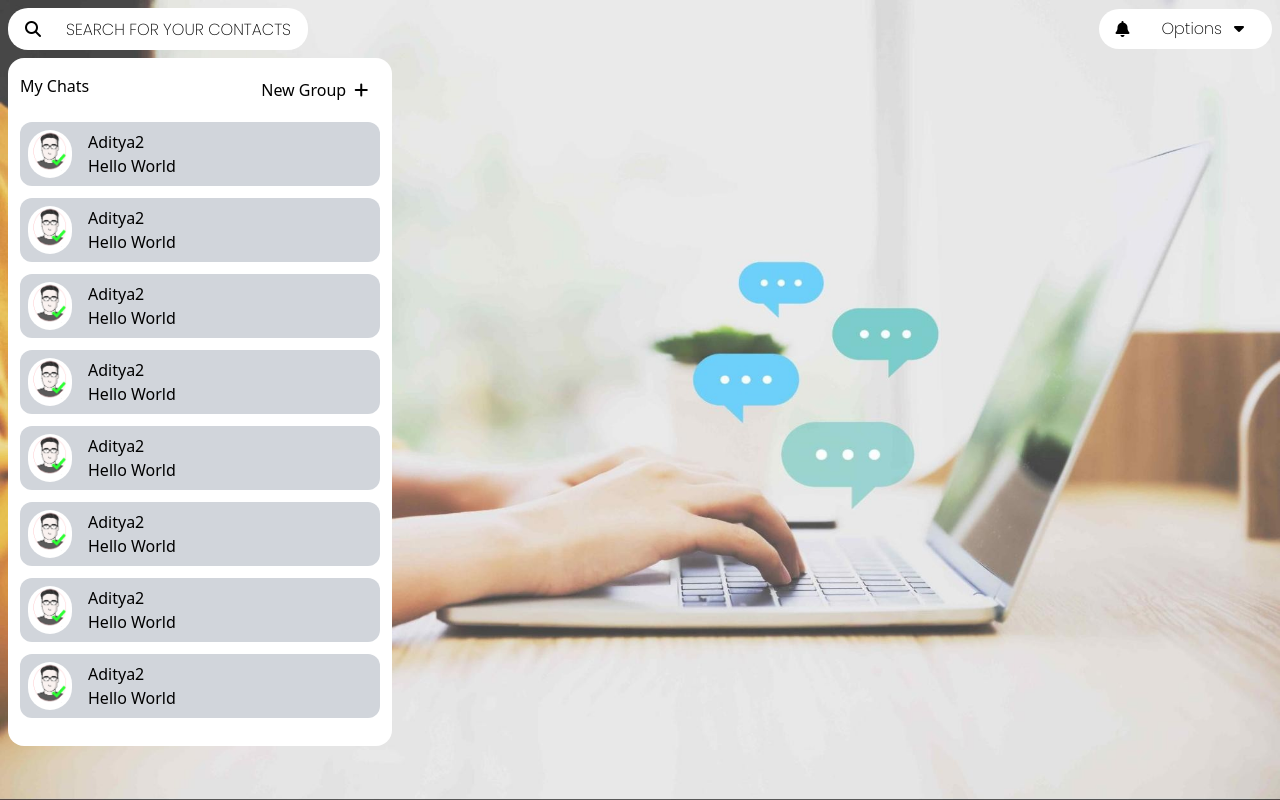
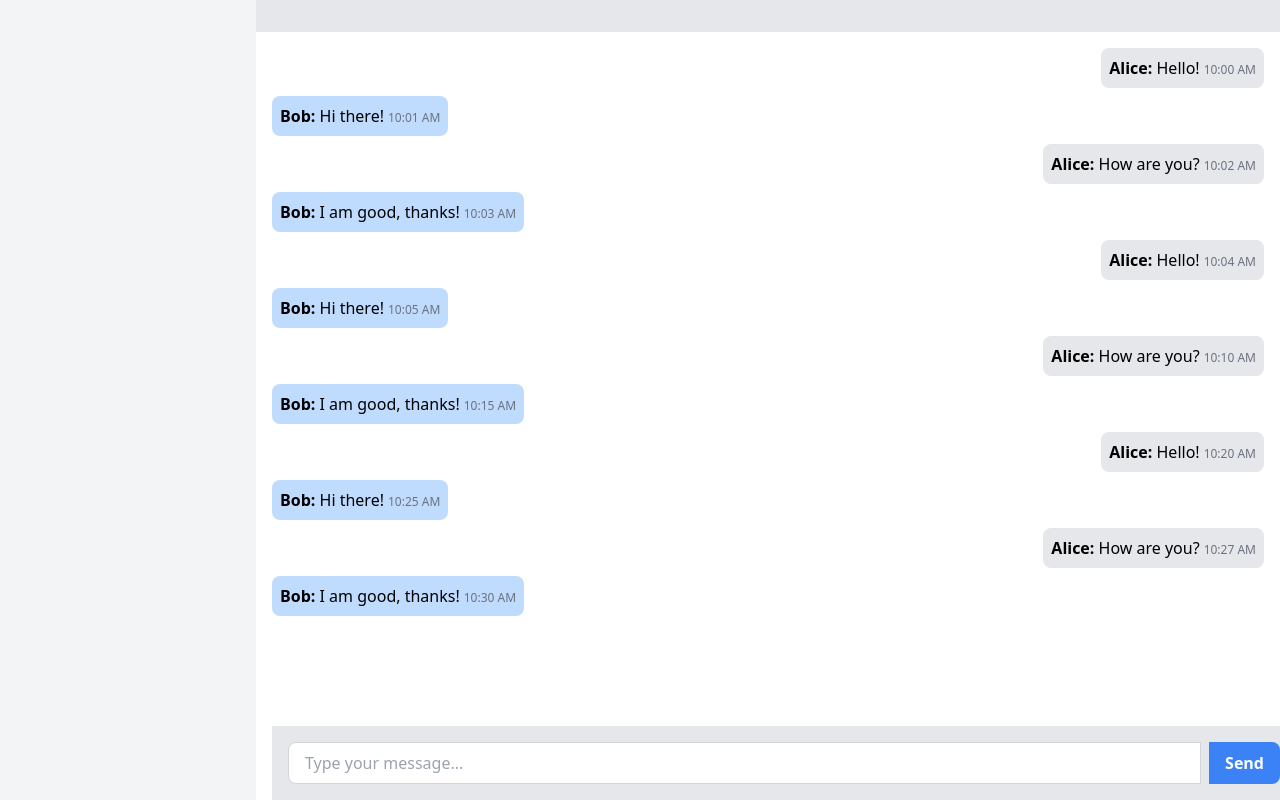
Before and after one commit to deepak-2605/Real-Time-Chat, a React (Create React App) app in the folder frontend/: page / in a window 1280 px wide. Built offline with nearby package versions, Linux system fonts and the light colour scheme.

Commit message:
ChatBox added

```diff
--- a/frontend/package.json
+++ b/frontend/package.json
@@ -17,8 +17,8 @@
     "web-vitals": "^2.1.4"
   },
   "scripts": {
-    "start": "react-scripts start",
-    "build": "react-scripts build",
+    "start": "set SET NODE_OPTIONS=--openssl-legacy-provider && react-scripts start",
+    "build": "set SET NODE_OPTIONS=--openssl-legacy-provider && react-scripts build",
     "test": "react-scripts test",
     "eject": "react-scripts eject"
   },
--- a/frontend/src/App.js
+++ b/frontend/src/App.js
@@ -1,10 +1,11 @@
 import HomePage from "./components/HomePage";
 import Login from "./components/Login";
 import './App.css';
+import ChatBox from "./components/miscellaneous/ChatBox";
 function App() {
   return (
-    <div className="App">
-      <HomePage />
+    <div >
+      <ChatBox />
     </div>
   );
 }
--- /dev/null
+++ b/frontend/src/components/miscellaneous/ChatBox.js
@@ -0,0 +1,72 @@
+import React from 'react';
+import classNames from 'classnames';
+
+const ChatBox = () => {
+    // Example data for chat messages
+    const chatMessages = [
+        { id: 1, sender: 'Alice', content: 'Hello!', timestamp: '10:00 AM' },
+        { id: 2, sender: 'Bob', content: 'Hi there!', timestamp: '10:01 AM' },
+        { id: 3, sender: 'Alice', content: 'How are you?', timestamp: '10:02 AM' },
+        { id: 4, sender: 'Bob', content: 'I am good, thanks!', timestamp: '10:03 AM' },
+        { id: 1, sender: 'Alice', content: 'Hello!', timestamp: '10:04 AM' },
+        { id: 2, sender: 'Bob', content: 'Hi there!', timestamp: '10:05 AM' },
+        { id: 3, sender: 'Alice', content: 'How are you?', timestamp: '10:10 AM' },
+        { id: 4, sender: 'Bob', content: 'I am good, thanks!', timestamp: '10:15 AM' },
+        { id: 1, sender: 'Alice', content: 'Hello!', timestamp: '10:20 AM' },
+        { id: 2, sender: 'Bob', content: 'Hi there!', timestamp: '10:25 AM' },
+        { id: 3, sender: 'Alice', content: 'How are you?', timestamp: '10:27 AM' },
+        { id: 4, sender: 'Bob', content: 'I am good, thanks!', timestamp: '10:30 AM' },
+
+        // Add more chat messages here...
+    ];
+
+    return (
+        <div className="flex h-screen">
+            <div className="w-1/5 bg-gray-100 p-4">
+                {/* Sidebar */}
+                {/* Add your sidebar content here */}
+            </div>
+            <div className="w-4/5">
+                <header className="bg-gray-200 p-4">
+                    {/* Header */}
+                    {/* Add your header content here */}
+                </header>
+                <div className="flex flex-col justify-end h-half p-4 pb-16 ">
+                    {/* Chat Messages */}
+                    <div className="flex flex-col">
+                        {chatMessages.map((message) => (
+                            <div
+                                key={message.id}
+                                className={classNames('p-2 rounded-lg mb-2', {
+                                    'bg-gray-200 self-end': message.sender === 'Alice',
+                                    'bg-blue-200 self-start': message.sender === 'Bob',
+                                })}
+                            >
+                                <span className="font-bold">{message.sender}:</span> {message.content}
+                                <span className="text-xs text-gray-500 ml-1">{message.timestamp}</span>
+                            </div>
+                        ))}
+                    </div>
+                    <div className="fixed bottom-0 left-50 w-4/5 bg-gray-200 p-4">
+                        {/* Message Box */}
+                        <form className="flex">
+                            <input
+                                type="text"
+                                placeholder="Type your message..."
+                                className="flex-1 bg-white border border-gray-300 rounded-l-lg px-4 py-2 focus:outline-none"
+                            />
+                            <button
+                                type="submit"
+                                className="bg-blue-500 hover:bg-blue-600 text-white font-bold rounded-r-lg px-4 py-2 ml-2"
+                            >
+                                Send
+                            </button>
+                        </form>
+                    </div>
+                </div>
+            </div>
+        </div>
+    );
+};
+
+export default ChatBox;
```
